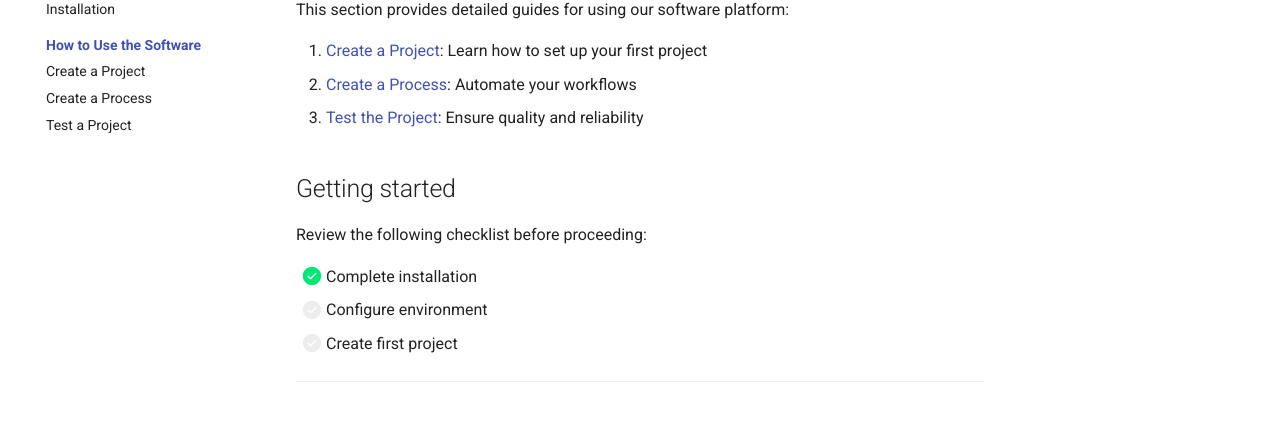
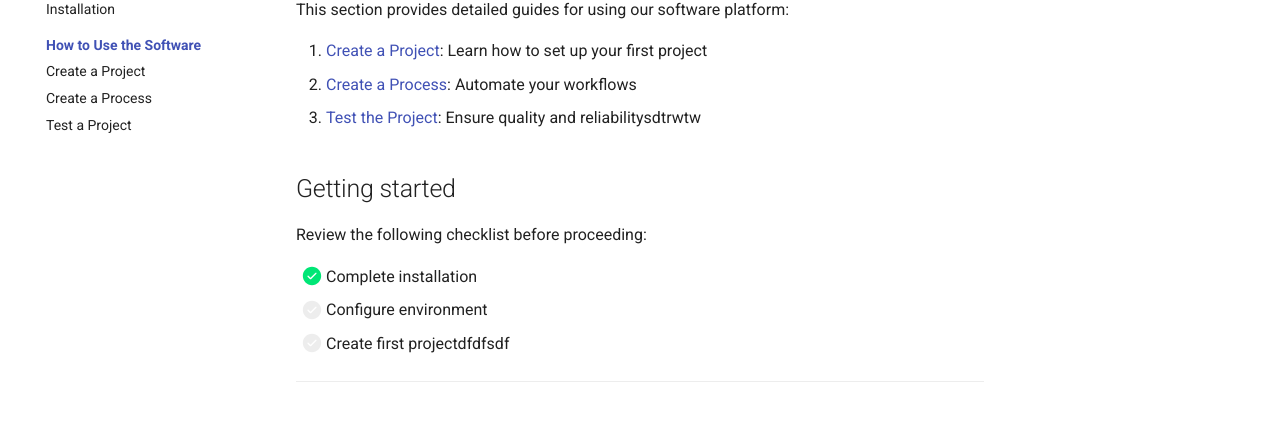
Before and after one commit to lenadoc/SoftwareGuideMkdocs, an MkDocs documentation site: the page built from docs/usage/index.md, in a window 1280 px wide. Shown: the part 183-622 px from the top of the page. Built offline with MkDocs 1.6.1 and Material for MkDocs 9.7.7, drawn with Linux system fonts in a browser that asks for light colours; comment, search, counter and statistics services are not loaded.

Commit message:
test changes

```diff
--- a/docs/usage/index.md
+++ b/docs/usage/index.md
@@ -4,7 +4,7 @@ This section provides detailed guides for using our software platform:
 
 1. [Create a Project](create-project.md): Learn how to set up your first project
 2. [Create a Process](create-process.md): Automate your workflows
-3. [Test the Project](test-project.md): Ensure quality and reliability
+3. [Test the Project](test-project.md): Ensure quality and reliabilitysdtrwtw
 
 ## Getting started
 
@@ -12,6 +12,6 @@ Review the following checklist before proceeding:
 
 - [x] Complete installation
 - [ ] Configure environment
-- [ ] Create first project
+- [ ] Create first projectdfdfsdf
 
 ---
```
Also changed, not shown: docs/installation.md (+1 -1 lines).
